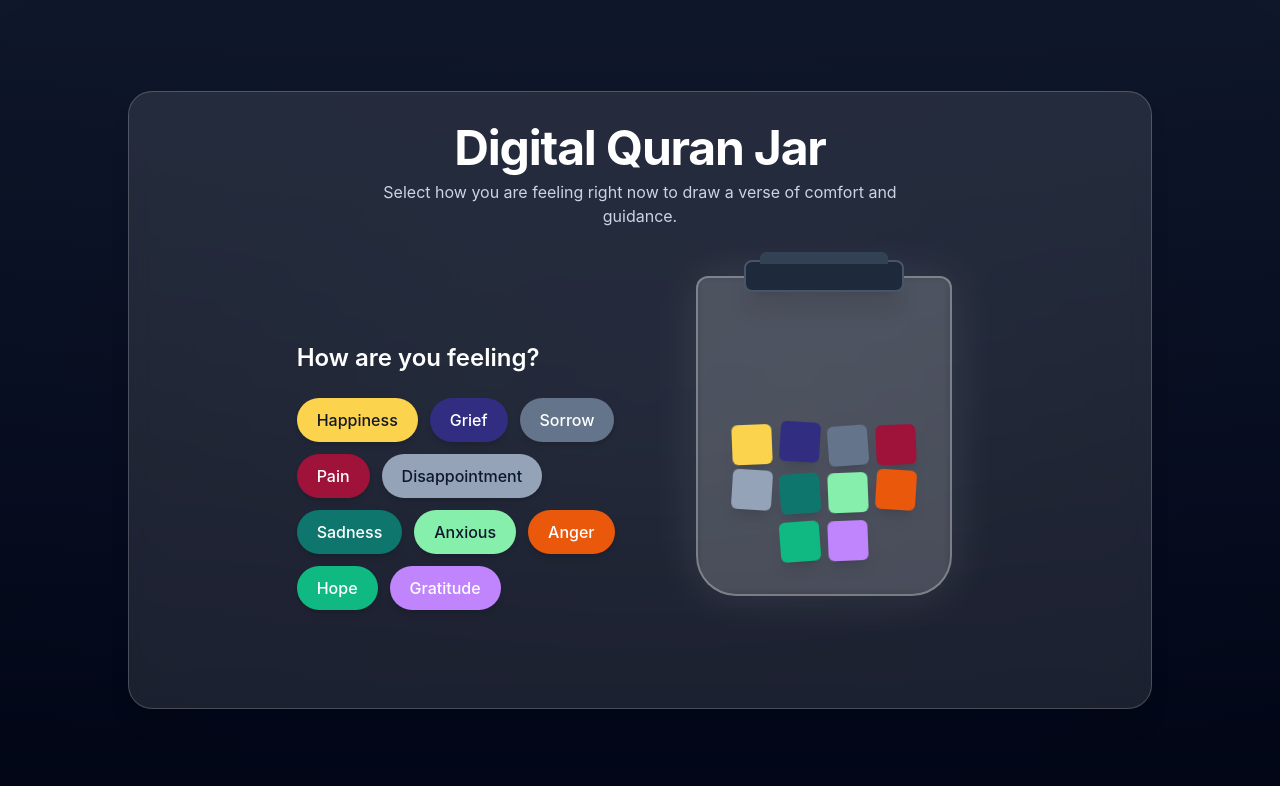
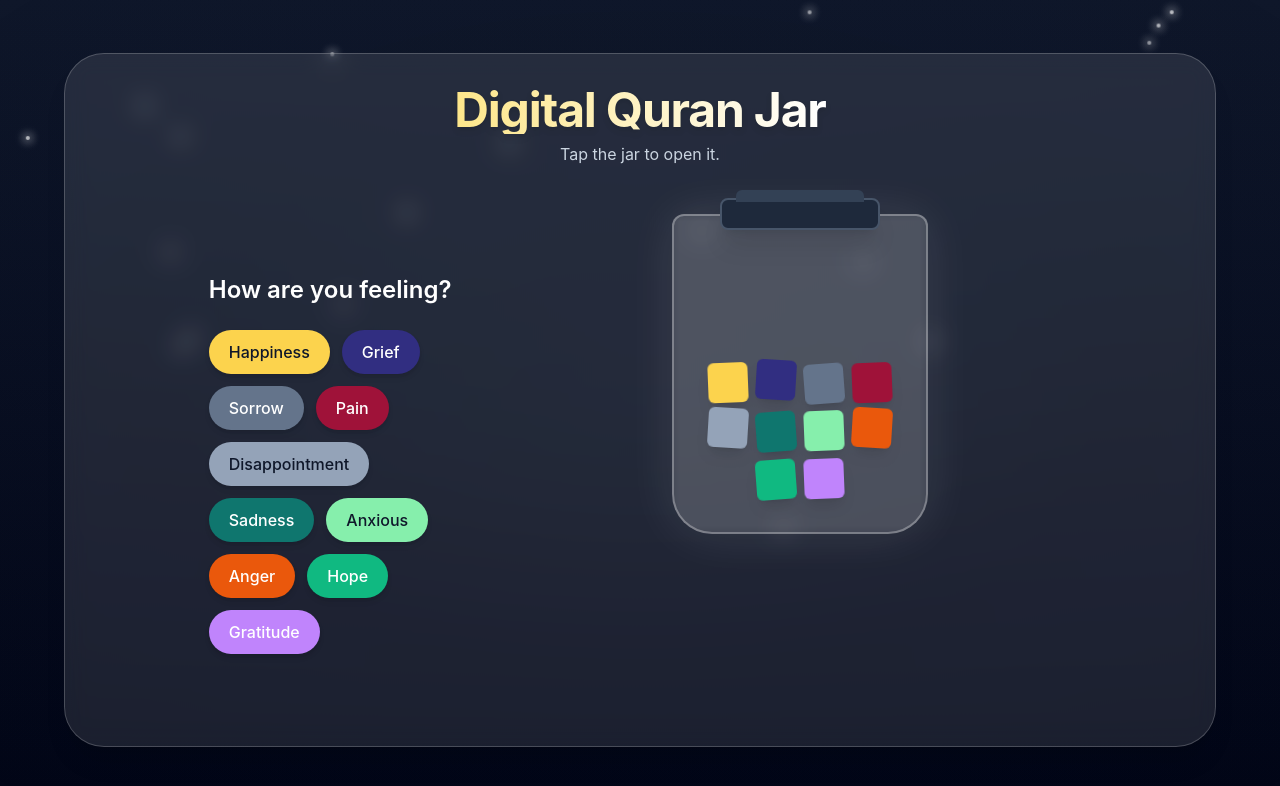
Before and after one commit to Neha-Shoaib/Quran_Jar, a Next.js app: page / in a window 1280 px wide. Shown: the top 786 px of the page. Built offline with nearby package versions, Linux system fonts and the light colour scheme.

Commit message:
Refactor jar interaction and loading states

```diff
--- a/src/app/page.tsx
+++ b/src/app/page.tsx
@@ -1,19 +1,22 @@
 "use client";
 
 import { useState } from "react";
+import { AnimatePresence, motion } from "framer-motion";
 import Legend from "@/components/Legend";
 import QuranJar from "@/components/QuranJar";
 import RevealedCard from "@/components/RevealedCard";
 
+export type JarState = "closed" | "open" | "reading";
+
 export default function Home() {
+  const [jarState, setJarState] = useState<JarState>("closed");
   const [selectedEmotion, setSelectedEmotion] = useState<string | null>(null);
-  const [isLoading, setIsLoading] = useState(false);
   const [verseData, setVerseData] = useState<any>(null);
 
-  const handleEmotionSelect = async (emotion: string) => {
+  const handleChitSelect = async (emotion: string) => {
+    setJarState("reading");
     setSelectedEmotion(emotion);
-    setIsLoading(true);
-    setVerseData(null);
+    setVerseData(null); // Reset while loading
 
     try {
       const response = await fetch("/api/draw", {
@@ -25,37 +28,95 @@ export default function Home() {
       setVerseData(data);
     } catch (error) {
       console.error("Error fetching verse:", error);
-    } finally {
-      setIsLoading(false);
+      setJarState("open"); // Revert if failed
     }
   };
 
   return (
-    <main className="min-h-screen flex flex-col items-center justify-center p-4 md:p-8 relative z-10">
-      <div className="glass-panel w-full max-w-5xl p-8 rounded-3xl flex flex-col items-center gap-8 border border-white/10 bg-white/5 backdrop-blur-lg shadow-2xl">
+    <main className="min-h-screen flex flex-col items-center justify-center p-4 md:p-8 relative z-10 overflow-hidden">
+
+      {/* Floating magical particles in background */}
+      <div className="absolute inset-0 pointer-events-none overflow-hidden">
+        {[...Array(20)].map((_, i) => (
+          <motion.div
+            key={i}
+            className="absolute w-1 h-1 bg-white rounded-full shadow-[0_0_10px_2px_rgba(255,255,255,0.8)]"
+            initial={{
+              x: Math.random() * (typeof window !== "undefined" ? window.innerWidth : 1000),
+              y: Math.random() * (typeof window !== "undefined" ? window.innerHeight : 1000),
+              opacity: Math.random() * 0.5 + 0.1
+            }}
+            animate={{
+              y: [null, Math.random() * -200],
+              opacity: [null, 0.8, 0]
+            }}
+            transition={{ duration: Math.random() * 10 + 10, repeat: Infinity, ease: "linear" }}
+          />
+        ))}
+      </div>
+
+      <div className="glass-panel w-full max-w-6xl p-8 rounded-[40px] flex flex-col items-center gap-8 border border-white/10 bg-white/5 backdrop-blur-xl shadow-2xl relative z-10">
 
         <div className="text-center space-y-2">
-          <h1 className="text-4xl md:text-5xl font-bold text-white tracking-tight">Digital Quran Jar</h1>
-          <p className="text-slate-300 max-w-xl mx-auto">
-            Select how you are feeling right now to draw a verse of comfort and guidance.
+          <h1 className="text-4xl md:text-5xl font-bold text-transparent bg-clip-text bg-gradient-to-r from-amber-200 to-white tracking-tight drop-shadow-md">
+            Digital Quran Jar
+          </h1>
+          <p className="text-slate-300 max-w-xl mx-auto h-6">
+            {jarState === "closed" && "Tap the jar to open it."}
+            {jarState === "open" && "Match your emotion to a color, and draw a chit."}
+            {jarState === "reading" && !verseData && "Drawing guidance..."}
           </p>
         </div>
 
-        <div className="flex flex-col md:flex-row w-full gap-12 items-center justify-center mt-4">
-          <div className="w-full md:w-1/3">
-            <Legend onSelect={handleEmotionSelect} />
-          </div>
-          <div className="w-full md:w-1/3 flex justify-center min-h-[400px]">
-            <QuranJar activeEmotion={selectedEmotion} isLoading={isLoading} />
+        <div className="flex flex-col lg:flex-row w-full gap-12 items-center justify-center mt-4">
+
+          <AnimatePresence mode="wait">
+            {jarState !== "reading" && (
+              <motion.div
+                initial={{ opacity: 0, x: -50 }}
+                animate={{ opacity: 1, x: 0 }}
+                exit={{ opacity: 0, x: -50, width: 0, overflow: 'hidden' }}
+                className="w-full lg:w-1/4"
+              >
+                <Legend />
+              </motion.div>
+            )}
+          </AnimatePresence>
+
+          <div className="w-full lg:w-1/2 flex justify-center min-h-[500px] relative">
+            <AnimatePresence mode="wait">
+              {jarState !== "reading" ? (
+                <motion.div
+                  key="jar"
+                  initial={{ scale: 0.9, opacity: 0 }}
+                  animate={{ scale: 1, opacity: 1 }}
+                  exit={{ scale: 0.9, opacity: 0, filter: "blur(10px)" }}
+                  className="w-full flex justify-center"
+                >
+                  <QuranJar
+                    jarState={jarState}
+                    setJarState={setJarState}
+                    onDraw={handleChitSelect}
+                  />
+                </motion.div>
+              ) : (
+                <motion.div
+                  key="card"
+                  initial={{ scale: 0.5, y: 100, opacity: 0 }}
+                  animate={{ scale: 1, y: 0, opacity: 1 }}
+                  transition={{ type: "spring", damping: 20, stiffness: 100 }}
+                  className="w-full flex justify-center"
+                >
+                  <RevealedCard
+                    data={verseData}
+                    emotion={selectedEmotion!}
+                    onReset={() => setJarState("open")}
+                  />
+                </motion.div>
+              )}
+            </AnimatePresence>
           </div>
         </div>
-
-        {verseData && (
-          <div className="w-full max-w-3xl mt-8">
-            <RevealedCard data={verseData} emotion={selectedEmotion!} />
-          </div>
-        )}
-
       </div>
     </main>
   );
```
